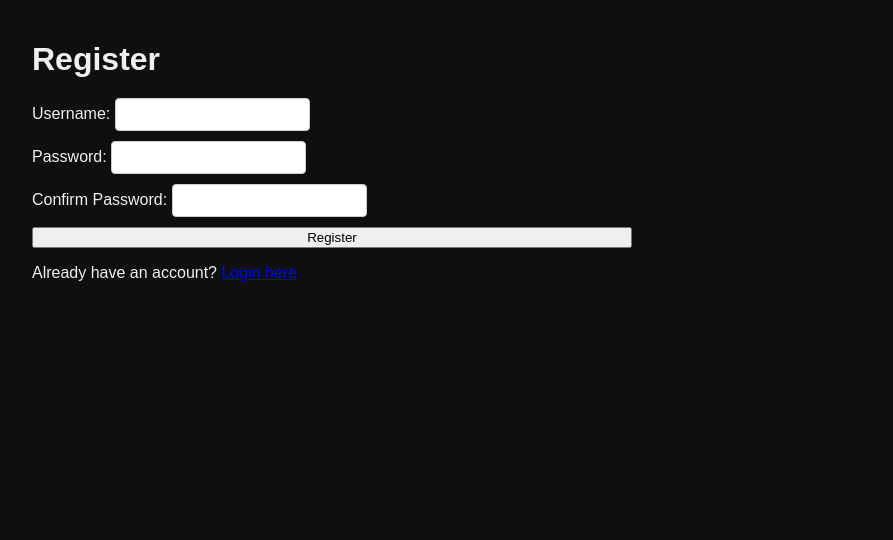
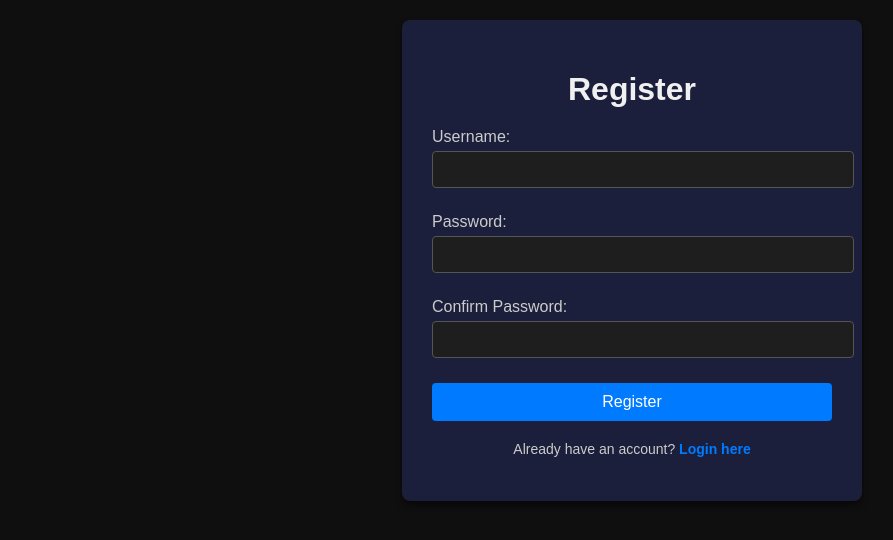
Before and after one commit to XJLewis/Web-Dev_Final, a PHP site: page /register.php in a window 1280 px wide. Shown: the top 540 px of the page, without its empty margins (8-901 px from the left). Run offline with PHP 8.4, Linux system fonts and the light colour scheme.

Commit message:
updated pages to look more modern. GPT help used

```diff
--- a/styles.css
+++ b/styles.css
@@ -18,30 +24,40 @@ table {
 th, td {
     padding: 8px;
     text-align: left;
-    border-bottom: 1px solid #ddd;
+    border-bottom: 1px solid #333; /* Darker border for contrast */
 }
 
 .half-width-left-align {
     width: 50%;
-    float: none;  /* Explicitly remove float */
+    float: none; /* Explicitly remove float */
 }
 
+/* Forms */
 form {
-    width: 100%; /* Make the form take full width of the container */
-    max-width: 600px; /* Limit the maximum width for better design */
+    width: 100%;
+    max-width: 600px;
     display: flex;
     flex-direction: column;
 }
 
 form label {
     margin-bottom: 5px;
+    color: #f0f0f0;
 }
 
 form input {
     margin-bottom: 10px;
     padding: 8px;
-    border: 1px solid #ccc;
+    border: 1px solid #555; /* Dark border */
     border-radius: 4px;
+    background-color: #1e1e1e;
+    color: #f0f0f0;
+}
+
+form input:focus {
+    outline: none;
+    border-color: #007bff;
+    box-shadow: 0 0 4px rgba(0, 123, 255, 0.4);
 }
 
 form input[type="submit"] {
@@ -121,40 +151,98 @@ h1, h2 {
     margin: 0 auto;
     padding: 20px;
     border-radius: 4px;
-    box-shadow: 0 1px 3px rgba(0,0,0,0.1);
+    background-color: rgba(0, 0, 0, 0.6);
 }
 
-.form-container {
-    display: flex;
-    flex-direction: column;
-    align-items: center;
-    justify-content: center;
-    margin-top: 20px;
-    padding: 20px;
-    border: 1px solid #ddd;
-    border-radius: 8px;
-}
-
-.btn-about {
-    background-color: #007bff;
-    color: white;
-    padding: 10px 20px;
-    font-size: 16px;
-    border: none;
-    border-radius: 4px;
-    cursor: pointer;
-    text-align: center;
-    margin-top: 20px;
-}
-
-.btn-about:hover {
-    background-color: #0056b3;
-}
-
-
+/* Central Container */
 .central-container {
     padding: 40px 20px;
     margin: -20px -20px 40px -20px;
     text-align: center;
     background-color: #1b1f3b;
 }
+
+/* Login Page Styles */
+.auth-container {
+    background-color: #1b1f3b; /* Darker container for login */
+    padding: 30px;
+    border-radius: 8px;
+    box-shadow: 0 4px 6px rgba(0, 0, 0, 0.5);
+    width: 100%;
+    max-width: 400px;
+    margin: 0 auto;
+    text-align: center;
+}
+
+.auth-container h1 {
+    margin-bottom: 20px;
+    font-size: 2em;
+    color: #f0f0f0;
+}
+
+.auth-form div {
+    margin-bottom: 15px;
+    text-align: left;
+}
+
+.auth-form label {
+    display: block;
+    margin-bottom: 5px;
+    color: #ccc;
+}
+
+.auth-form input {
+    width: 100%;
+    padding: 10px;
+    border: 1px solid #555;
+    border-radius: 4px;
+    background-color: #1e1e1e;
+    color: #f0f0f0;
+}
+
+.auth-form input:focus {
+    outline: none;
+    border-color: #007bff;
+    box-shadow: 0 0 4px rgba(0, 123, 255, 0.4);
+}
+
+.auth-form button {
+    width: 100%;
+    padding: 10px;
+    background-color: #007bff;
+    color: white;
+    border: none;
+    border-radius: 4px;
+    font-size: 16px;
+    cursor: pointer;
+    transition: background-color 0.3s ease;
+}
+
+.auth-form button:hover {
+    background-color: #0056b3;
+}
+
+.auth-container p {
+    margin-top: 20px;
+    font-size: 14px;
+    color: #ccc;
+}
+
+.auth-container a {
+    color: #007bff;
+    text-decoration: none;
+    font-weight: bold;
+}
+
+.auth-container a:hover {
+    text-decoration: underline;
+}
+
+.error {
+    color: #ff4d4d;
+    background-color: #331919;
+    padding: 10px;
+    border-radius: 4px;
+    margin-bottom: 15px;
+    font-size: 14px;
+}
```
Also changed, not shown: other parts of styles.css (+33 -13 lines).
